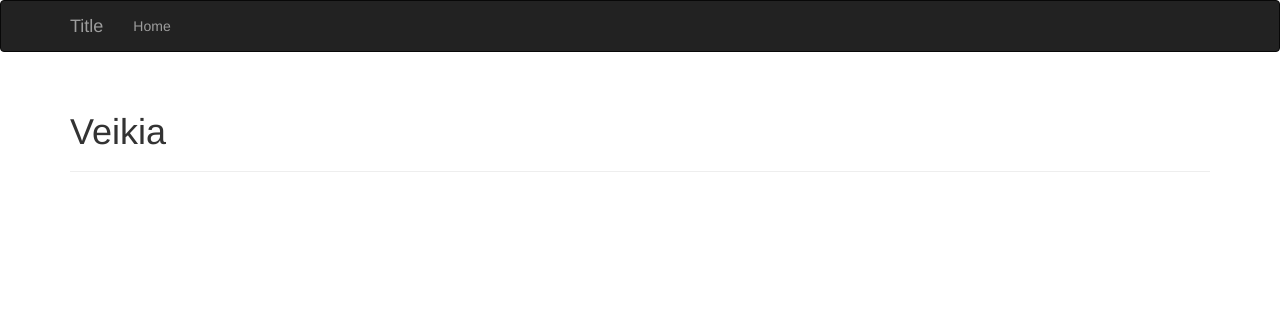
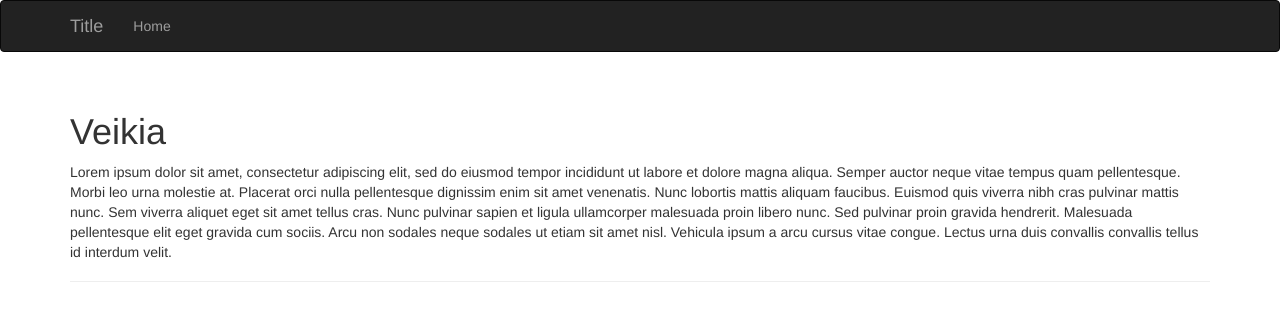
Before and after one commit to ignasand/Label-generator, a Flask app: page / in a window 1280 px wide. Shown: the top 321 px of the page. Run offline with Flask 2, Linux system fonts and the light colour scheme; some libraries are stand-ins or nearby versions.

Commit message:
Update index.html

```diff
--- a/templates/index.html
+++ b/templates/index.html
@@ -5,5 +5,7 @@
 {% block page_content %}
 <div class="page-header">
     <h1>Veikia</h1>
+	<p>Lorem ipsum dolor sit amet, consectetur adipiscing elit, sed do eiusmod tempor incididunt ut labore et dolore magna aliqua. Semper auctor neque vitae tempus quam pellentesque. Morbi leo urna molestie at. Placerat orci nulla pellentesque dignissim enim sit amet venenatis. Nunc lobortis mattis aliquam faucibus. Euismod quis viverra nibh cras pulvinar mattis nunc. Sem viverra aliquet eget sit amet tellus cras. Nunc pulvinar sapien et ligula ullamcorper malesuada proin libero nunc. Sed pulvinar proin gravida hendrerit. Malesuada pellentesque elit eget gravida cum sociis. Arcu non sodales neque sodales ut etiam sit amet nisl. Vehicula ipsum a arcu cursus vitae congue. Lectus urna duis convallis convallis tellus id interdum velit.
+	</p>
 </div>
 {% endblock %}
```
